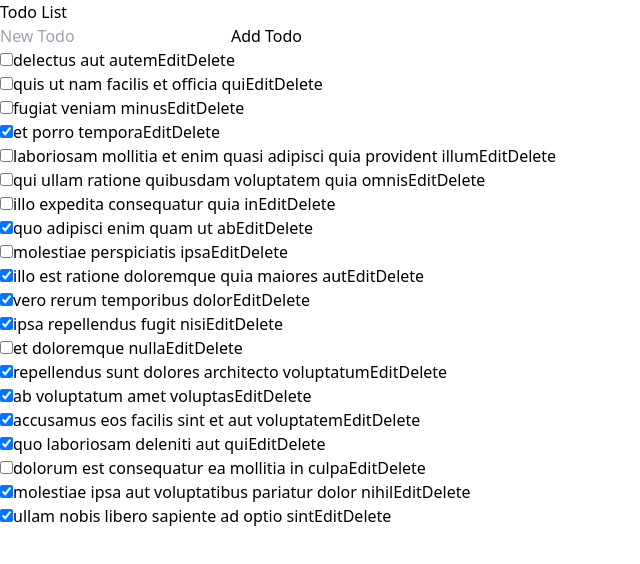
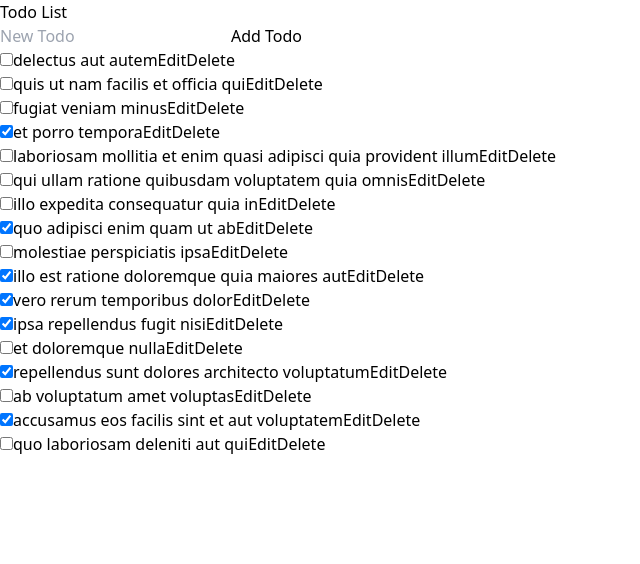
Before and after one commit to Jhansisridevi/Todo-App, a React (Vite) app: page / in a window 1280 px wide. Shown: the top 564 px of the page, without its empty margins (0-640 px from the left). Built offline with nearby package versions, Linux system fonts and the light colour scheme.

Commit message:
Modified initial todo

```diff
--- a/src/App.jsx
+++ b/src/App.jsx
@@ -90,7 +90,7 @@ const initialState = [
     userId: 1,
     id: 15,
     title: "ab voluptatum amet voluptas",
-    completed: true,
+    completed: false,
   },
   {
     userId: 1,
@@ -102,25 +102,7 @@ const initialState = [
     userId: 1,
     id: 17,
     title: "quo laboriosam deleniti aut qui",
-    completed: true,
-  },
-  {
-    userId: 1,
-    id: 18,
-    title: "dolorum est consequatur ea mollitia in culpa",
     completed: false,
-  },
-  {
-    userId: 1,
-    id: 19,
-    title: "molestiae ipsa aut voluptatibus pariatur dolor nihil",
-    completed: true,
-  },
-  {
-    userId: 1,
-    id: 20,
-    title: "ullam nobis libero sapiente ad optio sint",
-    completed: true,
   },
 ];
 //Later - adding editingindex to inital state
```
